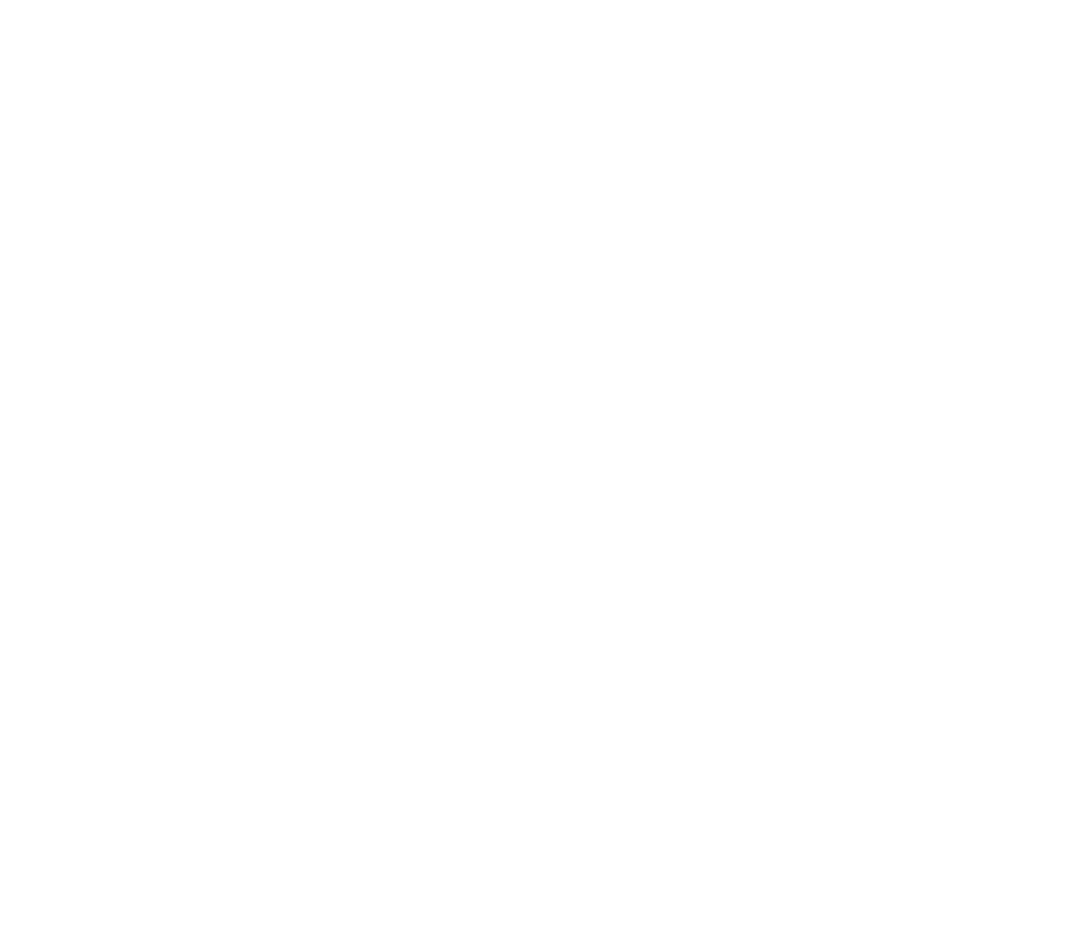
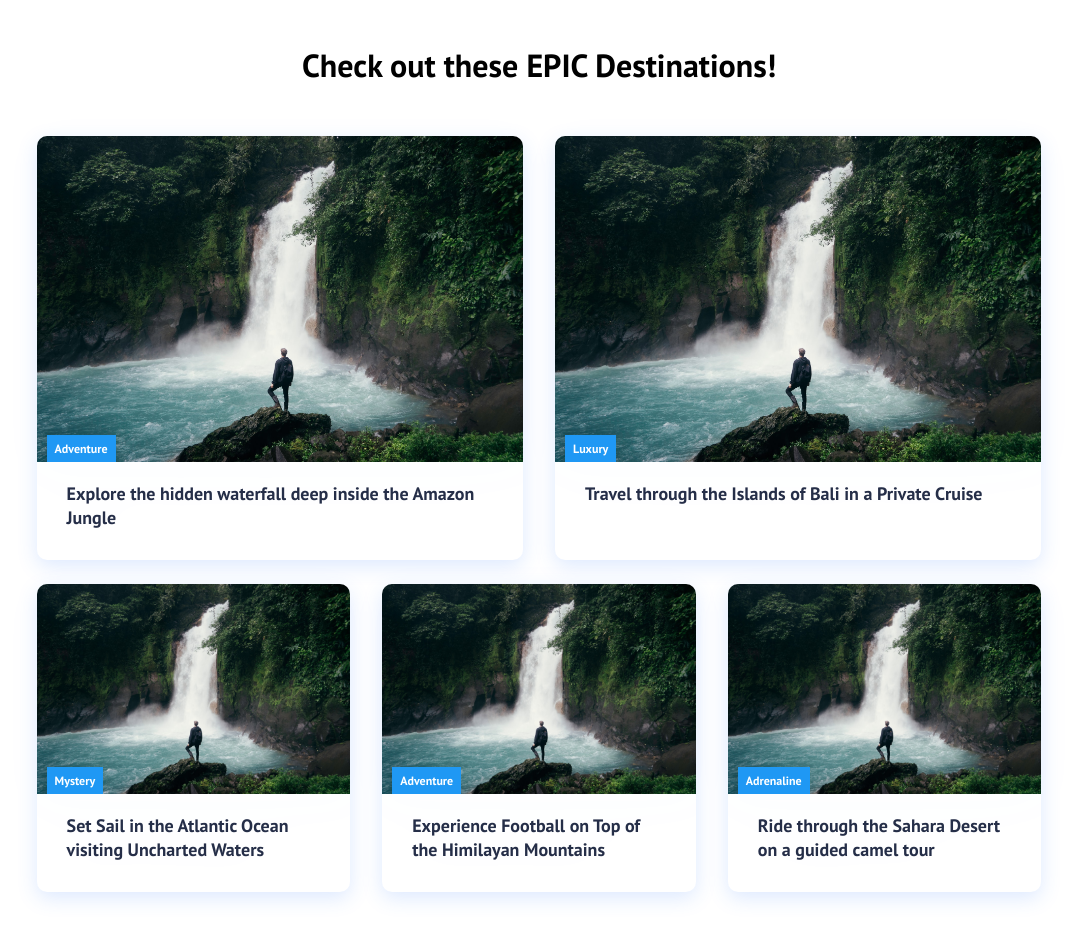
Before and after one commit to BethCaruana/react-website, a React (Create React App) app: page / in a window 1280 px wide. Shown: the part 900-1840 px from the top of the page, without its empty margins (101-1178 px from the left). Before the commit the page ends 880 px from the top, so only its background shows below. Built offline with nearby package versions, Linux system fonts and the light colour scheme.

Commit message:
1 hr 16 mins

```diff
--- a/src/App.css
+++ b/src/App.css
@@ -21,7 +21,7 @@
   background-position: center;
   background-size: cover;
   background-repeat: no-repeat;
-  color: #fff;
+  color: #000000;
   font-size: 100px;
 }
 
@@ -30,7 +30,7 @@
   background-position: center;
   background-size: fill;
   background-repeat: no-repeat;
-  color: #fff;
+  color: #000000;
   font-size: 100px;
 }
 
@@ -39,6 +39,6 @@
   background-position: center;
   background-size: cover;
   background-repeat: no-repeat;
-  color: #fff;
+  color: #000000;
   font-size: 100px;
 }
--- a/src/App.js
+++ b/src/App.js
@@ -2,6 +2,9 @@
 import Navbar from './components/Navbar';
 import {BrowserRouter as Router, Routes, Route} from 'react-router-dom';
 import Home from './components/pages/Home';
+import Services from './components/pages/Services';
+import Products from './components/pages/Products';
+import SignUp from './components/pages/SignUp';
 
 function App() {
   return (
@@ -10,6 +13,9 @@
       <Navbar />
         <Routes>
           <Route path='/' element={<Home />}/>
+          <Route path='/services' element={<Services />}/>
+          <Route path='/products' element={<Products />}/>
+          <Route path='/sign-up' element={<SignUp />}/>
         </Routes>
     </Router>
     </>
--- /dev/null
+++ b/src/components/CardItem.js
@@ -0,0 +1,25 @@
+import React from 'react';
+import { Link } from 'react-router-dom';
+
+function CardItem(props) {
+  return (
+    <>
+      <li className='cards__item'>
+        <Link className='cards__item__link' to={props.path}>
+          <figure className='cards__item__pic-wrap' data-category={props.label}>
+            <img
+              className='cards__item__img'
+              alt='Travel'
+              src={props.src}
+            />
+          </figure>
+          <div className='cards__item__info'>
+            <h5 className='cards__item__text'>{props.text}</h5>
+          </div>
+        </Link>
+      </li>
+    </>
+  );
+}
+
+export default CardItem;
--- /dev/null
+++ b/src/components/Cards.css
@@ -0,0 +1,118 @@
+.cards {
+    padding: 4rem;
+    background: #fff;
+  }
+
+  h1 {
+    text-align: center;
+  }
+
+  .cards__container {
+    display: flex;
+    flex-flow: column;
+    align-items: center;
+    max-width: 1120px;
+    width: 90%;
+    margin: 0 auto;
+  }
+
+  .cards__wrapper {
+    position: relative;
+    margin: 50px 0 45px;
+  }
+
+  .cards__items {
+    margin-bottom: 24px;
+  }
+
+  .cards__item {
+    display: flex;
+    flex: 1;
+    margin: 0 1rem;
+    border-radius: 10px;
+  }
+
+  .cards__item__link {
+    display: flex;
+    flex-flow: column;
+    width: 100%;
+    box-shadow: 0 6px 20px rgba(56, 125, 255, 0.17);
+    -webkit-filter: drop-shadow(0 6px 20px rgba(56, 125, 255, 0.017));
+    filter: drop-shadow(0 6px 20px rgba(56, 125, 255, 0.017));
+    border-radius: 10px;
+    overflow: hidden;
+    text-decoration: none;
+  }
+
+  .cards__item__pic-wrap {
+    position: relative;
+    width: 100%;
+    padding-top: 67%;
+    overflow: hidden;
+  }
+
+  .fade-img {
+    animation-name: fade-img;
+    animation-duration: 2s;
+  }
+
+  .cards__item__pic-wrap::after {
+    content: attr(data-category);
+    position: absolute;
+    bottom: 0;
+    margin-left: 10px;
+    padding: 6px 8px;
+    max-width: calc((100%) - 60px);
+    font-size: 12px;
+    font-weight: 700;
+    color: #fff;
+    background-color: #1f98f4;
+    box-sizing: border-box;
+  }
+
+  .cards__item__img {
+    position: absolute;
+    top: 0;
+    right: 0;
+    bottom: 0;
+    left: 0;
+    display: block;
+    width: 100%;
+    max-width: 100%;
+    height: 100%;
+    max-height: 100%;
+    object-fit: cover;
+    transition: all 0.2s linear;
+  }
+
+  .cards__item__img:hover {
+    transform: scale(1.1);
+  }
+
+  .cards__item__info {
+    padding: 20px 30px 30px;
+  }
+
+  .cards__item__text {
+    color: #252e48;
+    font-size: 18px;
+    line-height: 24px;
+  }
+
+  @media only screen and (min-width: 1200px) {
+    .content__blog__container {
+      width: 84%;
+    }
+  }
+
+  @media only screen and (min-width: 1024px) {
+    .cards__items {
+      display: flex;
+    }
+  }
+
+  @media only screen and (max-width: 1024px) {
+    .cards__item {
+      margin-bottom: 2rem;
+    }
+  }
--- /dev/null
+++ b/src/components/Cards.js
@@ -0,0 +1,51 @@
+import React from 'react';
+import './Cards.css';
+import CardItem from './CardItem';
+
+function Cards() {
+  return (
+    <div className='cards'>
+      <h1>Check out these EPIC Destinations!</h1>
+      <div className='cards__container'>
+        <div className='cards__wrapper'>
+          <ul className='cards__items'>
+            <CardItem
+              src='images/img-9.jpg'
+              text='Explore the hidden waterfall deep inside the Amazon Jungle'
+              label='Adventure'
+              path='/services'
+            />
+            <CardItem
+              src='images/img-9.jpg'
+              text='Travel through the Islands of Bali in a Private Cruise'
+              label='Luxury'
+              path='/services'
+            />
+          </ul>
+          <ul className='cards__items'>
+            <CardItem
+              src='images/img-9.jpg'
+              text='Set Sail in the Atlantic Ocean visiting Uncharted Waters'
+              label='Mystery'
+              path='/services'
+            />
+            <CardItem
+              src='images/img-9.jpg'
+              text='Experience Football on Top of the Himilayan Mountains'
+              label='Adventure'
+              path='/products'
+            />
+            <CardItem
+              src='images/img-9.jpg'
+              text='Ride through the Sahara Desert on a guided camel tour'
+              label='Adrenaline'
+              path='/sign-up'
+            />
+          </ul>
+        </div>
+      </div>
+    </div>
+  );
+}
+
+export default Cards;
--- a/src/components/pages/Home.js
+++ b/src/components/pages/Home.js
@@ -1,11 +1,13 @@
 import React from 'react';
 import '../../App.css';
 import HeroSection from '../HeroSection';
+import Cards from '../Cards';
 
 function Home () {
     return (
         <>
             <HeroSection/>
+            <Cards />
         </>
     );
 }
--- /dev/null
+++ b/src/components/pages/Products.js
@@ -0,0 +1,6 @@
+import React from "react";
+import '../../App.css'
+
+export default function Products() {
+    return <h1 className='products'>PRODUCTS</h1>;
+}
--- /dev/null
+++ b/src/components/pages/Services.js
@@ -0,0 +1,6 @@
+import React from "react";
+import '../../App.css'
+
+export default function Services() {
+    return <h1 className='services'>SERVICES</h1>;
+}
--- /dev/null
+++ b/src/components/pages/SignUp.js
@@ -0,0 +1,6 @@
+import React from "react";
+import '../../App.css'
+
+export default function SignUp() {
+    return <h1 className='sign-up'>Sign-Up</h1>;
+}
```
Also changed, not shown: public/images/img-9.jpg (added).
